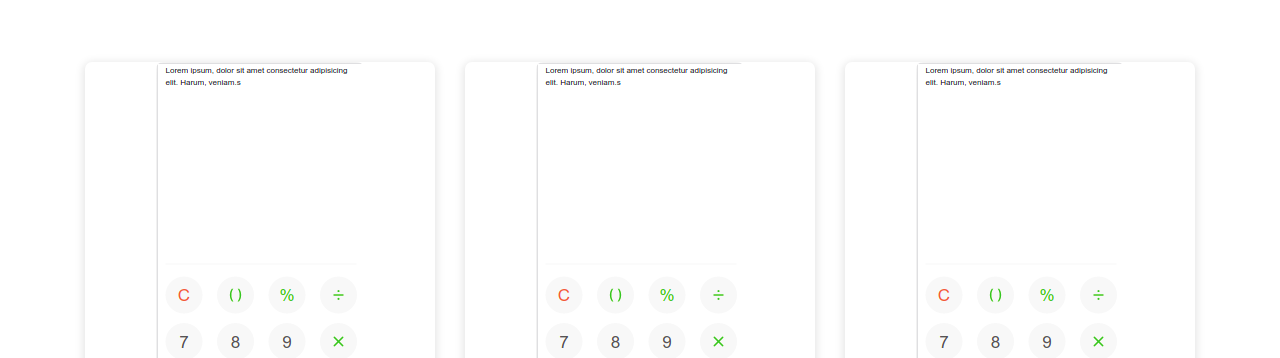
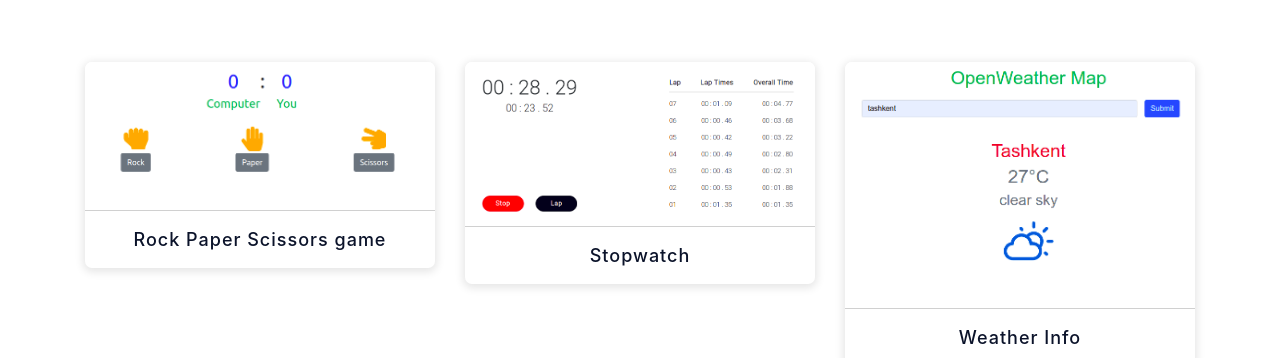
Before and after one commit to husan-eshonqulov/my-projects, a React (Create React App) app: page / in a window 1280 px wide. Shown: the part 376-734 px from the top of the page. Built offline with nearby package versions, Linux system fonts and the light colour scheme.

Commit message:
fix: correctly use each project image by its own n

```diff
--- a/src/components/project/Project.tsx
+++ b/src/components/project/Project.tsx
@@ -4,17 +4,18 @@ import {RiGithubFill} from 'react-icons/ri';
 
 type ProjectType = {
   name: string,
-  image: string,
   deployPath: string,
   sourcePath: string,
 }
 
-function Project({name, image, deployPath, sourcePath}: ProjectType) {
+function Project({name, deployPath, sourcePath}: ProjectType) {
+  const projectImg = require(`../../projectImages/${name}.png`);
+
   return (
     <div className="project" data-testid='project-div'>
       <div>
         <div className="img-div">
-          <img src={image} alt="project 1" className="img-fluid mx-auto" />
+          <img src={projectImg.default} alt="project 1" className="img-fluid mx-auto" />
         </div>
       </div>
 
--- a/src/components/projects/Projects.tsx
+++ b/src/components/projects/Projects.tsx
@@ -6,7 +6,6 @@ type ProjectsType = {
 };
 export type ProjectType = {
   name: string;
-  image: string;
   deployPath: string;
   sourcePath: string;
 };
@@ -14,12 +13,11 @@ export type ProjectType = {
 function Projects({projectsInfo}: ProjectsType) {
   let row: JSX.Element[] = [];
 
-  projectsInfo.forEach(({name, image, deployPath, sourcePath}, id) => {
+  projectsInfo.forEach(({name, deployPath, sourcePath}, id) => {
     row.push(
       <Col className="mb-4" key={id} >
         <Project
           name={name}
-          image={image}
           deployPath={deployPath}
           sourcePath={sourcePath}
         />
--- a/src/data.tsx
+++ b/src/data.tsx
@@ -1,4 +1,3 @@
-import projectImg from "./projectImages/project img.png";
 import {ProjectType} from './components/projects/Projects';
 
 type DataType = [ProfileType, Array<ProjectType>];
@@ -14,37 +13,31 @@ const data: DataType = [
   [
     {
       name: "Rock Paper Scissors game",
-      image: projectImg,
       deployPath: "https://rock-paper-scissors-game-00.netlify.app/",
       sourcePath: "https://github.com/Husan-Eshonqulov/rock-paper-scissors",
     },
     {
       name: "Stopwatch",
-      image: projectImg,
       deployPath: "https://stopwatch-00.netlify.app",
       sourcePath: "https://github.com/Husan-Eshonqulov/stopwatch/",
     },
     {
       name: "Weather Info",
-      image: projectImg,
       deployPath: "https://weather-map-00.netlify.app",
       sourcePath: "https://github.com/Husan-Eshonqulov/weather-map",
     },
     {
       name: "World Wide Holidays",
-      image: projectImg,
       deployPath: "https://worldwide-holidays-00.netlify.app/",
       sourcePath: "https://github.com/Husan-Eshonqulov/Worldwide-Holidays",
     },
     {
       name: "Programmers Day",
-      image: projectImg,
       deployPath: "https://programmers-day-00.netlify.app",
       sourcePath: "https://github.com/Husan-Eshonqulov/programmers-day",
     },
     {
       name: "ToDo app",
-      image: projectImg,
       deployPath: "https://to-do-list-00.netlify.app",
       sourcePath: "https://github.com/Husan-Eshonqulov/to-do-list-1-last-version",
     },
```
